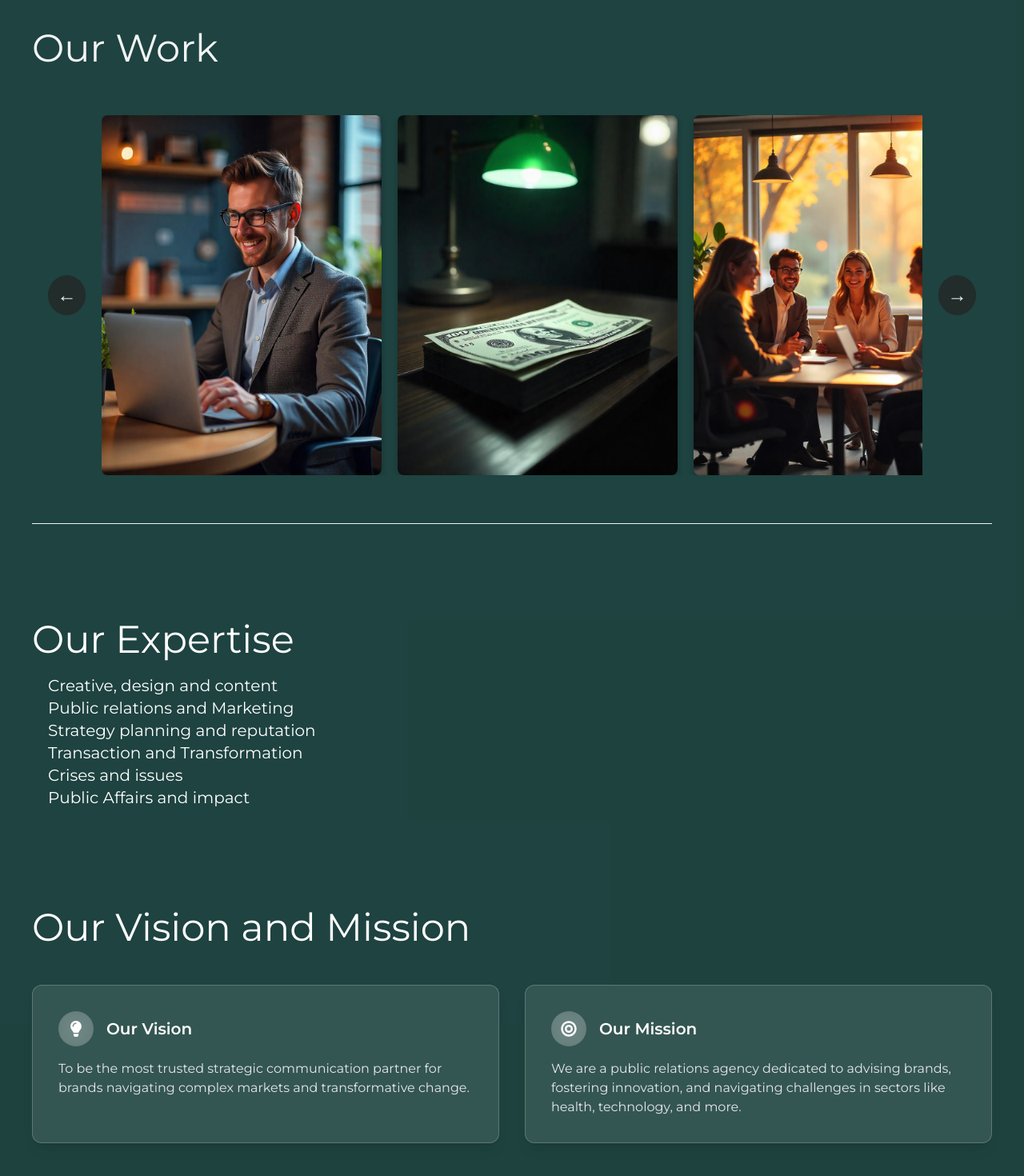
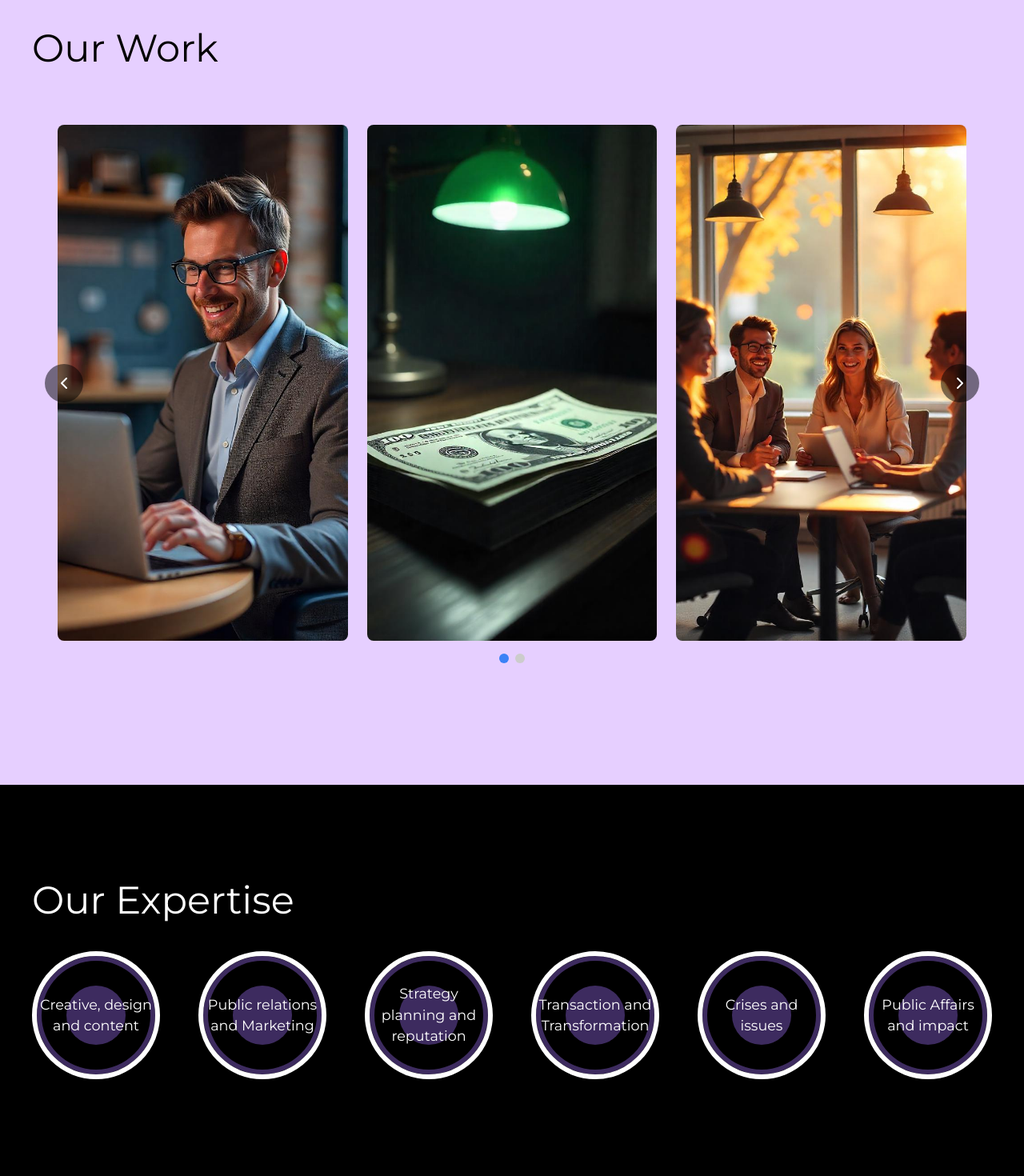
Before and after one commit to Ansh1vohra/ytpr, a Next.js app: page / in a window 1280 px wide. Shown: the part 1260-2730 px from the top of the page at 80% size. Built offline with nearby package versions, Linux system fonts and the light colour scheme.

Commit message:
changes made in home page 11021

```diff
--- a/src/app/globals.css
+++ b/src/app/globals.css
@@ -6,16 +6,115 @@
 body {
   font-family: "Montserrat", sans-serif;
   font-optical-sizing: auto;
-  cursor: none;
+  transition: cursor 0.2s ease;
+}
+
+.cursor-none {
+  cursor: none !important;
 }
 
 @keyframes gradient-cycle {
+  0% { background-color: #fbffc5; }
+  33% { background-color: #e6cfff; }
+  66% { background-color: #ceffbe; }
+  100% { background-color: #fbffc5; }
+}
+
+/* @keyframes gradient-cycle {
   0% { background-color: #a00cea3c; }
   33% { background-color: #2564eb3b; }
   66% { background-color: #16a34a3c; }
   100% { background-color: #a00cea3c; }
+} */
+
+.animate-gradient-cycle {
+  animation: gradient-cycle 19s ease infinite;
 }
 
-.animate-gradient-cycle {
-  animation: gradient-cycle 9s ease infinite;
+
+.oswald{
+  font-family: "Oswald",sans-serif;
 }
+
+
+.nut-container {
+  position: relative;
+  width: 160px;
+  height: 160px;
+  border-radius: 50%;
+  border: 6px solid #fff;
+  background-color: transparent;
+  box-shadow: 0 0 0 6px #3d2b5f inset; /* Hollow ring effect */
+  transition: transform 0.4s ease;
+}
+
+.nut-container:hover {
+  transform: rotate(360deg);
+}
+
+.nut-hole {
+  position: absolute;
+  top: 25%;
+  left: 25%;
+  width: 50%;
+  height: 50%;
+  background-color: #3d2b5f;
+  border-radius: 50%;
+  z-index: 1;
+}
+
+.nut-text {
+  position: absolute;
+  width: 100%;
+  height: 100%;
+  color: white;
+  font-size: 1.1rem;
+  display: flex;
+  align-items: center;
+  justify-content: center;
+  text-align: center;
+  z-index: 2;
+}
+
+.hex-nut {
+  position: relative;
+  width: 160px;
+  height: 138px;
+  background-color: transparent;
+  clip-path: polygon(
+    50% 0%,
+    93% 25%,
+    93% 75%,
+    50% 100%,
+    7% 75%,
+    7% 25%
+  );
+  border: 4px solid #ffffff;
+  display: flex;
+  justify-content: center;
+  align-items: center;
+  transition: transform 0.9s ease-in-out;
+}
+
+.hex-nut:hover {
+  transform: rotate(360deg);
+}
+
+.hex-nut .hole {
+  position: absolute;
+  width: 50px;
+  height: 50px;
+  background-color: #3d2b5f; /* background color to simulate hole */
+  border-radius: 50%;
+  z-index: 1;
+}
+
+.hex-nut .text {
+  position: absolute;
+  color: white;
+  font-size: 0.9rem;
+  text-align: center;
+  width: 80%;
+  z-index: 2;
+  pointer-events: none;
+}
--- a/src/app/page.tsx
+++ b/src/app/page.tsx
@@ -1,8 +1,6 @@
 "use client";
 
-import { FaArrowRight, FaLightbulb, FaBullseye, FaChartLine } from "react-icons/fa";
-// import { FaArrowRight } from "react-icons/fa";
-// import Image from "next/image";
+import { FaArrowRight, FaLightbulb, FaBullseye } from "react-icons/fa";
 import Link from "next/link";
 import { useState, useEffect } from "react";
 import ImageSlider from "@/components/ImageSlider";
@@ -39,6 +37,7 @@ export default function HomePage() {
     "Crises and issues",
     "Public Affairs and impact"
   ];
+
 
   // Auto-rotate slides every 5 seconds
   useEffect(() => {
@@ -81,7 +80,7 @@ export default function HomePage() {
                 </p>
                 <Link href="/connect">
                   <button
-                    className="bg-white cursor-pointer text-blue-900 px-8 py-3 rounded-lg font-semibold hover:bg-gray-100 transition duration-300 flex items-center gap-2 mt-6"
+                    className="bg-white cursor-pointer md:cursor-none text-blue-900 px-8 py-3 rounded-lg font-semibold hover:bg-gray-100 transition duration-300 flex items-center gap-2 mt-6"
                     onMouseEnter={() => setIsButtonHovered(true)}
                     onMouseLeave={() => setIsButtonHovered(false)}
                   >
@@ -107,56 +106,66 @@ export default function HomePage() {
       </section>
 
       <div className="bg-orange-600 animate-gradient-cycle">
-        <section className="py-40 px-10 text-gray-100 text-3xl">
+        <section className="py-40 px-10 text-3xl image.png">
           <p>At our core, we believe brands shouldn&apos;t just mirror culture — they should actively shape it. To truly earn loyalty and trust, brands must create and deliver meaningful value. Powered by the <b>Young Thames Public Relations (YTPR)</b>
             — a leading strategic communications and consulting network with a great foundation — our agency is purpose-built to help brands drive cultural impact and achieve measurable results.</p>
         </section>
 
-        <section className="px-10 pb-20 text-gray-100">
+        <section className="px-10 pb-20">
           <h3 className="text-5xl">Our Work</h3>
           <div className="py-10">
             <ImageSlider />
           </div>
-          <hr></hr>
         </section>
-        <section className="py-10 px-10 text-white">
-          <h3 className="text-5xl">Our Expertise</h3>
-          <div className="p-5">
-            <div className="expertise-items">
-              {expertiseItems.map((item, index) => (
-                <div key={index} className="text-xl hover:text-2xl">
-                  {item}
+
+        <section className="py-30 px-10 bg-black">
+          <h3 className="text-5xl mb-6 text-white">Our Expertise</h3>
+          <div className="expertise-grid flex flex-warp gap-4 items-center justify-center">
+            {expertiseItems.map((item, idx) => (
+              <div key={idx} className="expertise-circle-container p-4 ">
+                <div className="nut-container"
+                  onMouseEnter={() => setIsButtonHovered(true)}
+                  onMouseLeave={() => setIsButtonHovered(false)}>
+                  <div className="nut-hole"></div>
+                  <div className="nut-text">{item}</div>
+                </div>
               </div>
             ))}
           </div>
-          </div>
         </section>
+
 
         <section className="py-16 px-10">
           <div className="container mx-auto">
-          <h2 className="text-5xl text-white mb-12">Our Vision and Mission</h2>
+            <h2 className="text-5xl mb-12">Our Vision and Mission</h2>
 
             <div className="grid md:grid-cols-2 gap-8">
-            <div className="backdrop-blur-sm bg-white/10 p-8 rounded-xl border border-white/20 shadow-lg hover:shadow-xl transition-shadow">
+              <div className="backdrop-blur-sm bg-white/10 p-8 rounded-xl border border-white/20 shadow-lg hover:shadow-xl transition-shadow"
+              onMouseEnter={() => setIsButtonHovered(true)}
+              onMouseLeave={() => setIsButtonHovered(false)}
+              >
                 <div className="flex items-center gap-4 mb-4">
                   <div className="bg-white/20 p-3 rounded-full backdrop-blur-sm">
-                  <FaLightbulb className="text-white text-xl" />
+                    <FaLightbulb className="text-xl" />
                   </div>
-                <h3 className="text-xl font-semibold text-white">Our Vision</h3>
+                  <h3 className="text-xl font-semibold">Our Vision</h3>
                 </div>
-              <p className="text-gray-200">
+                <p className="">
                   To be the most trusted strategic communication partner for brands navigating complex markets and transformative change.
                 </p>
               </div>
 
-            <div className="backdrop-blur-sm bg-white/10 p-8 rounded-xl border border-white/20 shadow-lg hover:shadow-xl transition-shadow">
+              <div className="backdrop-blur-sm bg-white/10 p-8 rounded-xl border border-white/20 shadow-lg hover:shadow-xl transition-shadow"
+              onMouseEnter={() => setIsButtonHovered(true)}
+              onMouseLeave={() => setIsButtonHovered(false)}
+              >
                 <div className="flex items-center gap-4 mb-4">
                   <div className="bg-white/20 p-3 rounded-full backdrop-blur-sm">
-                  <FaBullseye className="text-white text-xl" />
+                    <FaBullseye className=" text-xl" />
                   </div>
-                <h3 className="text-xl font-semibold text-white">Our Mission</h3>
+                  <h3 className="text-xl font-semibold">Our Mission</h3>
                 </div>
-              <p className="text-gray-200">
+                <p>
                   We are a public relations agency dedicated to advising brands, fostering innovation, and navigating challenges in sectors like health, technology, and more.
                 </p>
               </div>
@@ -165,7 +174,7 @@ export default function HomePage() {
         </section>
 
 
-      <section className="py-16 px-10 text-white">
+        <section className="py-16 px-10">
           <div className="container mx-auto text-center">
             <h2 className="text-3xl font-bold mb-6">Ready to Transform Your Brand?</h2>
             <p className="text-xl max-w-2xl mx-auto mb-8">
@@ -173,7 +182,7 @@ export default function HomePage() {
             </p>
             <Link href="/connect">
               <button
-              className="bg-white cursor-pointer text-blue-600 px-8 py-3 rounded-lg font-semibold hover:bg-gray-100 transition duration-300"
+                className="bg-white cursor-pointer md:cursor-none text-blue-600 px-8 py-3 rounded-lg font-semibold hover:bg-gray-100 transition duration-300"
                 onMouseEnter={() => setIsButtonHovered(true)} // Set hover state on mouse enter
                 onMouseLeave={() => setIsButtonHovered(false)} // Reset hover state on mouse leave
               >
--- a/src/components/CustomCursor.tsx
+++ b/src/components/CustomCursor.tsx
@@ -1,52 +1,74 @@
 "use client";
 
-import { useEffect } from "react";
+import { useEffect, useState } from "react";
 import { motion, useMotionValue, useSpring } from "framer-motion";
+import { FiArrowUpRight } from "react-icons/fi"; // Northeast-pointing arrow
 
 interface CustomCursorProps {
   isHovered: boolean;
 }
 
 const CustomCursor: React.FC<CustomCursorProps> = ({ isHovered }) => {
-  // Track hover state for scaling and opacity
-  // Motion values for smooth cursor movement
   const mouseX = useMotionValue(-100);
   const mouseY = useMotionValue(-100);
+  const [isMobile, setIsMobile] = useState(false);
 
-  // Smooth spring animation config
   const springConfig = { damping: 20, stiffness: 150 };
   const cursorX = useSpring(mouseX, springConfig);
   const cursorY = useSpring(mouseY, springConfig);
 
   useEffect(() => {
+    // Check if mobile/tablet
+    const checkIfMobile = () => {
+      const isTouchDevice = 'ontouchstart' in window || navigator.maxTouchPoints > 0;
+      const isSmallScreen = window.innerWidth < 1024;
+      setIsMobile(isTouchDevice || isSmallScreen);
+    };
+
+    checkIfMobile();
+    window.addEventListener('resize', checkIfMobile);
+
     const moveCursor = (e: MouseEvent) => {
       mouseX.set(e.clientX);
       mouseY.set(e.clientY);
     };
+
+    if (!isMobile) {
       window.addEventListener("mousemove", moveCursor);
-    return () => window.removeEventListener("mousemove", moveCursor);
-  }, [mouseX, mouseY]);
+    }
+
+    return () => {
+      window.removeEventListener("mousemove", moveCursor);
+      window.removeEventListener('resize', checkIfMobile);
+    };
+  }, [mouseX, mouseY, isMobile]);
+
+  useEffect(() => {
+    if (isHovered && !isMobile) {
+      document.body.classList.add('cursor-none');
+    } else {
+      document.body.classList.remove('cursor-none');
+    }
+    return () => {
+      document.body.classList.remove('cursor-none');
+    };
+  }, [isHovered, isMobile]);
+
+  if (isMobile || !isHovered) return null;
 
   return (
-    <>
-      {/* Inner glowing circle only */}
     <motion.div
-        className="fixed top-0 left-0 w-8 h-8 rounded-full bg-white pointer-events-none z-50 shadow-lg"
+      className="fixed top-0 left-0 w-16 h-16 rounded-full bg-white pointer-events-none z-[9999] backdrop-blur-sm flex items-center justify-center"
       style={{
         translateX: cursorX,
         translateY: cursorY,
         x: "-50%",
         y: "-50%",
-          scale: isHovered ? 1.5 : 1,
-          opacity: isHovered ? 0.9 : 1,
-          boxShadow: isHovered
-            ? "0 0 15px 5px rgba(255, 255, 255, 0.6)"
-            : "0 0 8px rgba(255, 255, 255, 0.3)",
-          transition: "opacity 0.3s ease, box-shadow 0.3s ease",
+        transition: "opacity 0.2s ease",
       }}
-        transition={{ type: "spring", stiffness: 300, damping: 25 }}
-      />
-    </>
+    >
+      <FiArrowUpRight className="text-black text-2xl" />
+    </motion.div>
   );
 };
 
--- a/src/components/Footer.tsx
+++ b/src/components/Footer.tsx
@@ -4,7 +4,7 @@ import { FaMapMarkerAlt, FaPhone, FaEnvelope, FaLinkedin, FaTwitter, FaInstagram
 
 export default function Footer() {
   return (
-    <footer className="bg-gray-900 text-white pt-16 pb-8 rounded-t-lg">
+    <footer className="bg-black text-white pt-16 pb-8 rounded-t-lg">
       <div className="container mx-auto px-4">
         <div className="grid grid-cols-1 md:grid-cols-3 gap-12">
           {/* Brand Info */}
--- a/src/components/ImageSlider.css
+++ b/src/components/ImageSlider.css
@@ -1,39 +1,48 @@
-/* ImageSlider.css */
 .slider-container {
+  position: relative;
   width: 100%;
-  /* max-width: 1200px; */
-  margin: 0 auto;
-  padding: 20px;
+  overflow: hidden;
+  padding: 2rem 0;
 }
 
 .slider {
   display: flex;
   align-items: center;
-  justify-content: center;
-  gap: 20px;
+  position: relative;
+  width: 100%;
+  max-width: 1200px;
+  margin: 0 auto;
 }
 
 .slides-group {
   display: flex;
-  gap: 20px;
-  overflow: hidden;
+  gap: 1.5rem;
+  padding: 0 2rem;
+  scroll-behavior: smooth;
+  width: 100%;
+  overflow-x: auto;
+  scroll-snap-type: x mandatory;
+  -ms-overflow-style: none;
+  scrollbar-width: none;
+}
+
+.slides-group::-webkit-scrollbar {
+  display: none;
 }
 
 .slide {
-  width: 350px;
-  /* height: 500px; */
   position: relative;
+  min-width: calc(33.333% - 1rem);
+  aspect-ratio: 9/16;
   overflow: hidden;
-  border-radius: 8px;
-  box-shadow: 0 4px 8px rgba(0, 0, 0, 0.2);
-  flex-shrink: 0;
+  border-radius: 0.5rem;
+  scroll-snap-align: start;
 }
 
 .slide img {
   width: 100%;
   height: 100%;
   object-fit: cover;
-  display: block;
 }
 
 .slide .content {
@@ -41,34 +50,105 @@
   bottom: 0;
   left: 0;
   right: 0;
-  background: rgba(0,0,0,0.6);
-  color: #fff;
-  padding: 1rem;
+  padding: 1.5rem;
+  background: linear-gradient(to top, rgba(0,0,0,0.8), transparent);
+  color: white;
   transform: translateY(100%);
   transition: transform 0.3s ease;
-  opacity: 0;
 }
 
 .slide:hover .content {
-  transform: translateY(0%);
-  opacity: 1;
+  transform: translateY(0);
+}
+
+.category-tag {
+  display: inline-block;
+  background: #3b82f6;
+  padding: 0.25rem 0.75rem;
+  border-radius: 9999px;
+  font-size: 0.75rem;
+  font-weight: bold;
+  margin-bottom: 0.5rem;
+}
+
+.link-arrow {
+  display: inline-block;
+  margin-top: 0.5rem;
+  font-size: 1.25rem;
+  transition: transform 0.2s ease;
+}
+
+.link-arrow:hover {
+  transform: translateX(0.25rem);
 }
 
 .nav-btn {
-  background-color: rgba(35, 35, 35, 0.7);
+  position: absolute;
+  top: 50%;
+  transform: translateY(-50%);
+  background: rgba(0,0,0,0.5);
+  color: white;
   border: none;
-  width: 50px;
-  height: 50px;
   border-radius: 50%;
-  font-size: 1.5rem;
-  cursor: pointer;
+  width: 3rem;
+  height: 3rem;
   display: flex;
   align-items: center;
   justify-content: center;
-  transition: all 0.3s ease;
+  cursor: pointer;
+  z-index: 10;
 }
 
-.nav-btn:hover {
-  background-color: rgb(36, 36, 36);
-  transform: scale(1.1);
+.mobile-controls {
+  position: absolute;
+  top: 0;
+  left: 0;
+  width: 100%;
+  height: 100%;
+  display: flex;
+  pointer-events: none;
 }
+
+.touch-area {
+  flex: 1;
+  pointer-events: auto;
+}
+
+.dots-container {
+  display: flex;
+  justify-content: center;
+  gap: 0.5rem;
+  margin-top: 1rem;
+}
+
+.dot {
+  width: 0.75rem;
+  height: 0.75rem;
+  border-radius: 50%;
+  background: #ccc;
+  border: none;
+  cursor: pointer;
+  transition: background 0.3s ease;
+}
+
+.dot.active {
+  background: #3b82f6;
+}
+
+/* Responsive adjustments */
+@media (max-width: 1024px) {
+  .slide {
+    min-width: calc(50% - 1rem);
+  }
+}
+
+@media (max-width: 640px) {
+  .slide {
+    min-width: 100%;
+  }
+
+  .slides-group {
+    padding: 0 1rem;
+    gap: 1rem;
+  }
+}
--- a/src/components/ImageSlider.tsx
+++ b/src/components/ImageSlider.tsx
@@ -1,4 +1,8 @@
-import React, { useState } from 'react';
+"use client";
+
+import React, { useState, useEffect } from 'react';
+import { FiChevronLeft, FiChevronRight } from 'react-icons/fi';
+import CustomCursor from './CustomCursor';
 import './ImageSlider.css';
 
 const sliderData = [
@@ -34,6 +38,20 @@ const sliderData = [
 
 const ImageSlider = () => {
   const [index, setIndex] = useState(0);
+  const [isHovered, setIsHovered] = useState(false);
+  const [isMobile, setIsMobile] = useState(false);
+
+  useEffect(() => {
+    const checkIfMobile = () => {
+      const isTouchDevice = 'ontouchstart' in window || navigator.maxTouchPoints > 0;
+      const isSmallScreen = window.innerWidth < 768;
+      setIsMobile(isTouchDevice || isSmallScreen);
+    };
+
+    checkIfMobile();
+    window.addEventListener('resize', checkIfMobile);
+    return () => window.removeEventListener('resize', checkIfMobile);
+  }, []);
 
   const nextSlide = () => {
     setIndex((prevIndex) => (prevIndex + 1) % (sliderData.length - 2));
@@ -46,25 +64,74 @@ const ImageSlider = () => {
   };
 
   return (
-    <div className="slider-container">
+    <div
+      className="slider-container"
+    >
+      {!isMobile && <CustomCursor isHovered={isHovered} />}
+
       <div className="slider">
-        <button onClick={prevSlide} className="nav-btn">←</button>
+        {!isMobile && (
+          <button
+            onClick={prevSlide}
+            className="nav-btn left-4 hover:scale-110 transition-transform"
+            aria-label="Previous slide"
+          >
+            <FiChevronLeft size={24} />
+          </button>
+        )}
+
         <div className="slides-group">
           {[index, index + 1, index + 2].map((slideIndex) => {
             const item = sliderData[slideIndex % sliderData.length];
             return (
-              <div key={slideIndex} className="slide">
-                <img src={item.image} alt={item.title} />
+              <div key={slideIndex} className="slide group"
+              onMouseEnter={() => setIsHovered(true)}
+              onMouseLeave={() => setIsHovered(false)}>
+                <img
+                  src={item.image}
+                  alt={item.title}
+                  className="w-full h-full object-cover transition-transform group-hover:scale-105 duration-300"
+                />
                 <div className="content">
+                  <span className="category-tag">{item.category}</span>
                   <h3>{item.title}</h3>
                   <p>{item.description}</p>
-                  <a href={item.link}>→</a>
+                  <a href={item.link} className="link-arrow">→</a>
                 </div>
               </div>
             );
           })}
         </div>
-        <button onClick={nextSlide} className="nav-btn">→</button>
+
+        {!isMobile && (
+          <button
+            onClick={nextSlide}
+            className="nav-btn right-4 hover:scale-110 transition-transform"
+            aria-label="Next slide"
+          >
+            <FiChevronRight size={24} />
+          </button>
+        )}
+      </div>
+
+      {/* Mobile touch controls */}
+      {isMobile && (
+        <div className="mobile-controls">
+          <div className="touch-area left" onClick={prevSlide} />
+          <div className="touch-area right" onClick={nextSlide} />
+        </div>
+      )}
+
+      {/* Dots indicator */}
+      <div className="dots-container">
+        {sliderData.slice(0, sliderData.length - 2).map((_, i) => (
+          <button
+            key={i}
+            onClick={() => setIndex(i)}
+            className={`dot ${i === index ? 'active' : ''}`}
+            aria-label={`Go to slide ${i + 1}`}
+          />
+        ))}
       </div>
     </div>
   );
```
Also changed, not shown: src/components/Header.tsx (+44 -33 lines). Lines whose indentation alone changed are shown as unchanged.
